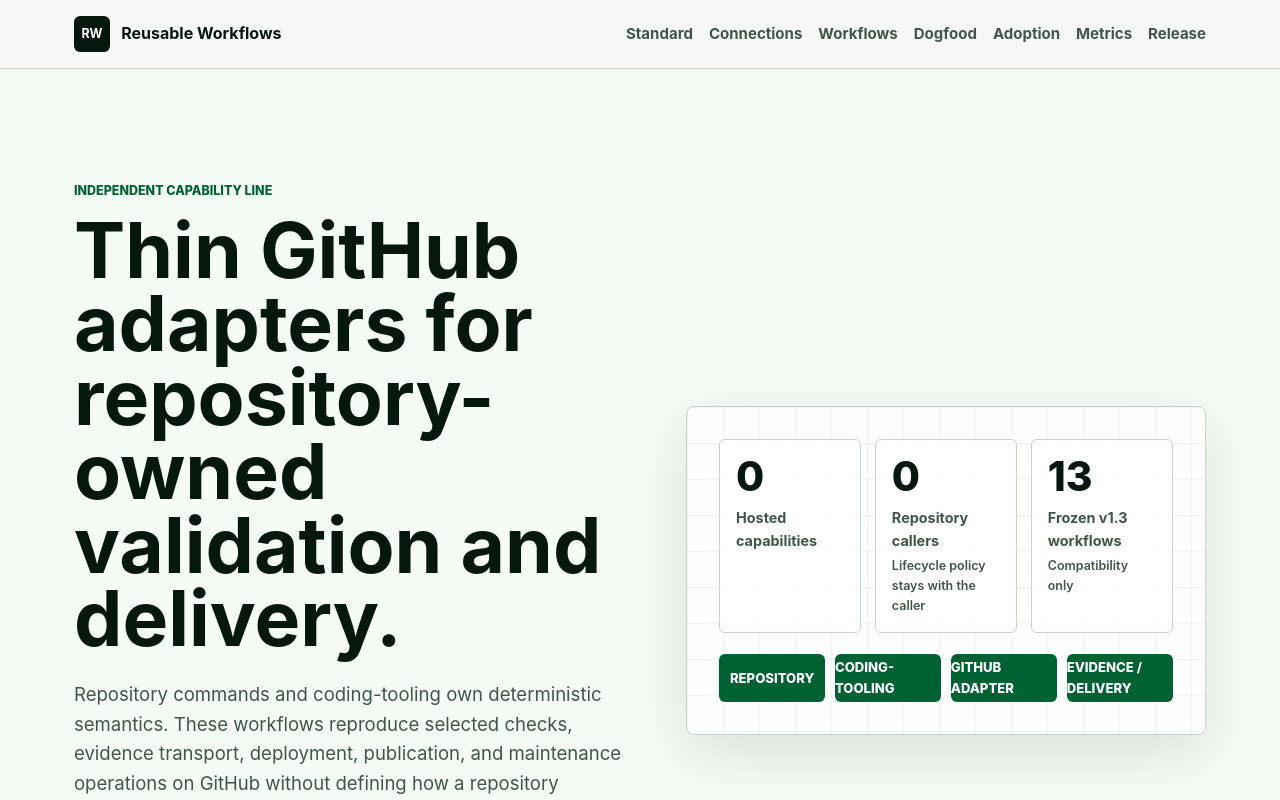
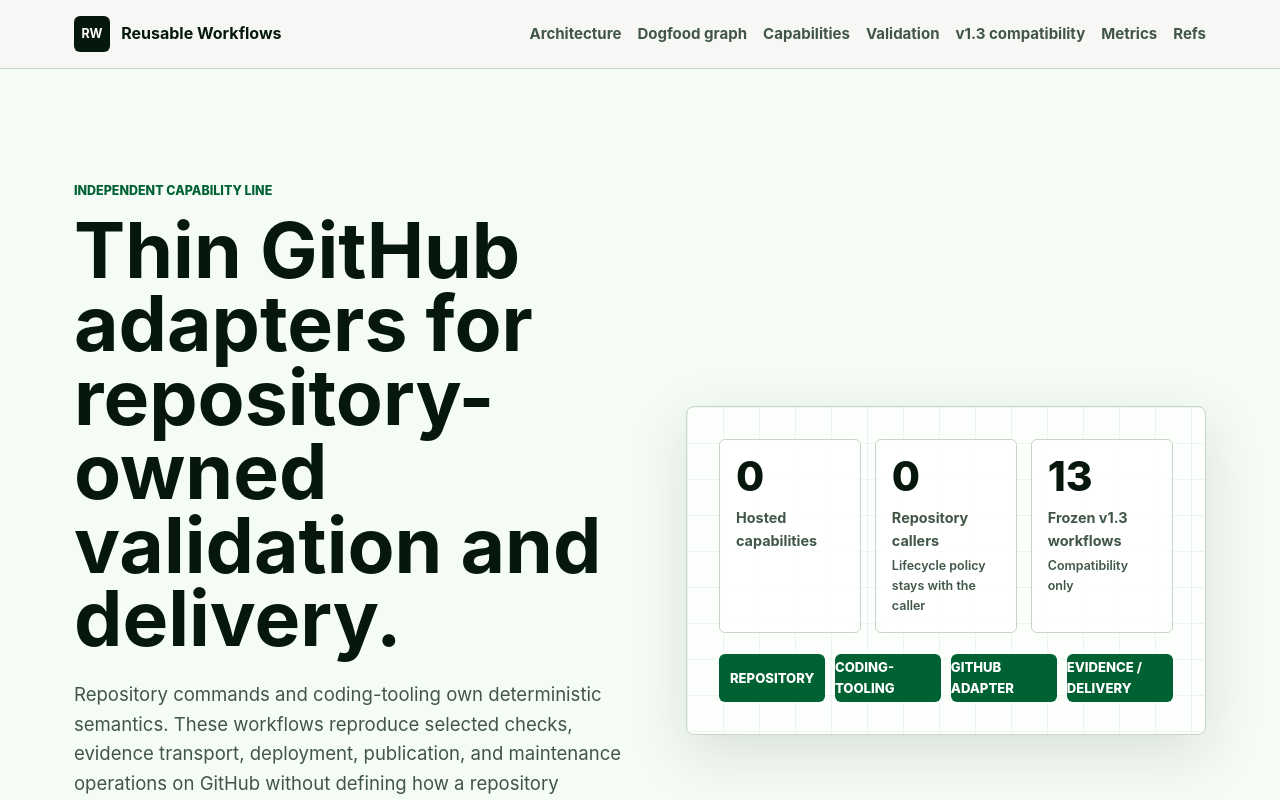
Before and after one commit to moritzbrantner/reusable-workflows, a React (Vite) app: page / in a window 1280 px wide. Shown: the top 800 px of the page. Built offline with nearby package versions, Linux system fonts and the light colour scheme.

Commit message:
docs: align Pages navigation terminology

```diff
--- a/src/components/SiteHeader.tsx
+++ b/src/components/SiteHeader.tsx
@@ -11,13 +11,13 @@ export function SiteHeader() {
           <span>Reusable Workflows</span>
         </a>
         <nav className="nav" aria-label="Primary navigation">
-          <a href={homeHref("standard")}>Standard</a>
-          <a href={homeHref("connections")}>Connections</a>
-          <a href={homeHref("workflows")}>Workflows</a>
-          <a href={homeHref("dogfood")}>Dogfood</a>
-          <a href={adoptionHref()}>Adoption</a>
+          <a href={homeHref("standard")}>Architecture</a>
+          <a href={homeHref("connections")}>Dogfood graph</a>
+          <a href={homeHref("workflows")}>Capabilities</a>
+          <a href={homeHref("dogfood")}>Validation</a>
+          <a href={adoptionHref()}>v1.3 compatibility</a>
           <a href={metricsHref()}>Metrics</a>
-          <a href={homeHref("release")}>Release</a>
+          <a href={homeHref("release")}>Refs</a>
         </nav>
       </div>
     </header>
```
